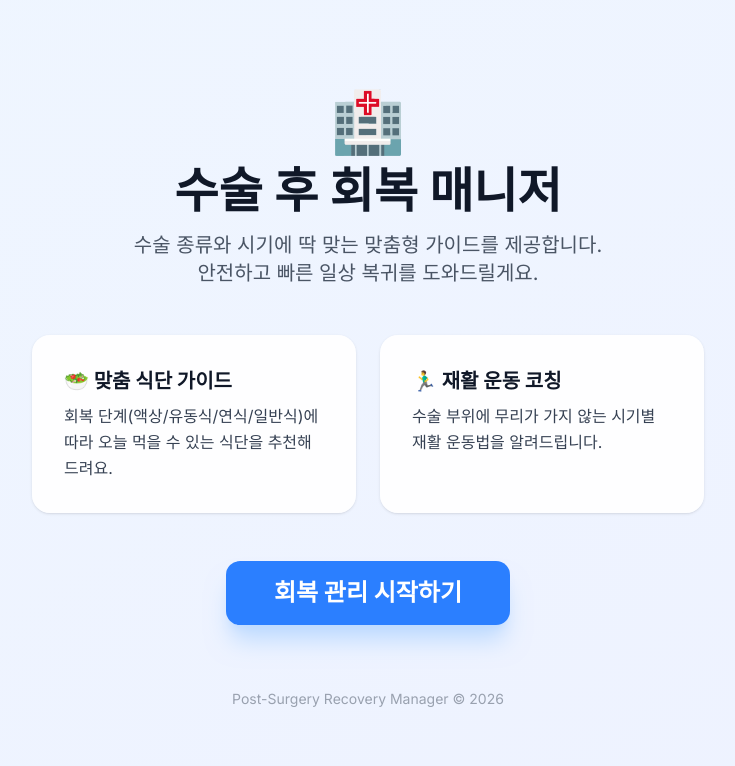
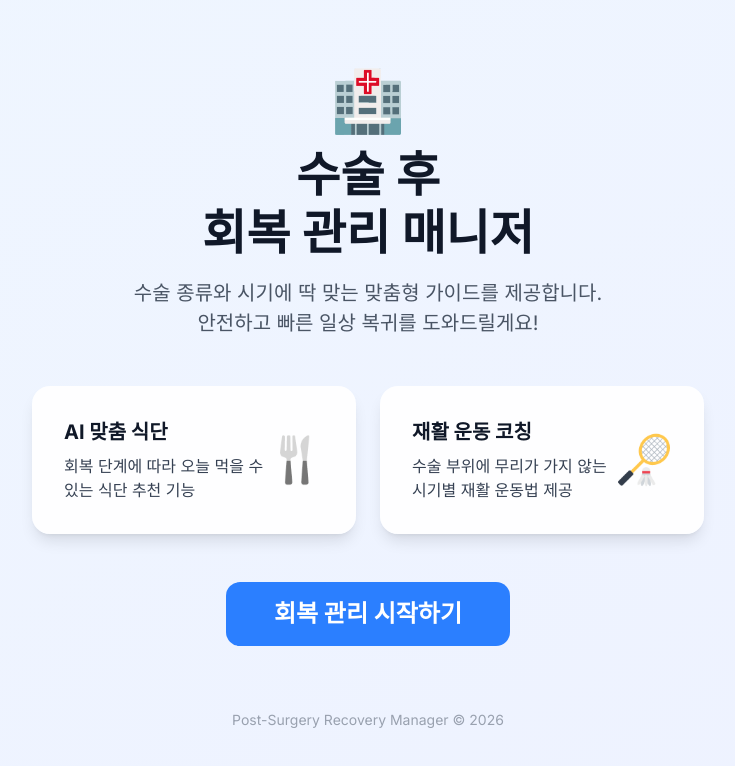
Before and after one commit to lastdays03/post-surgery-recovery-manager, a Next.js app: page / in a window 1280 px wide. Shown: the top 766 px of the page, without its empty margins (272-1007 px from the left). Built offline with nearby package versions, Linux system fonts and the light colour scheme.

Commit message:
feat: 메인 페이지 카드에 아이콘을 추가하여 UI를 개선했습니다.

```diff
--- a/app/page.tsx
+++ b/app/page.tsx
@@ -1,56 +1,80 @@
-'use client'
+"use client";
 
-import { useEffect } from 'react'
-import { useRouter } from 'next/navigation'
-import { getProfile } from '@/lib/local-storage'
-import { Button } from '@/components/ui/button'
-import { Card } from '@/components/ui/card'
+import { useEffect } from "react";
+import { useRouter } from "next/navigation";
+import { getProfile } from "@/lib/local-storage";
+import { Button } from "@/components/ui/button";
+import { Card } from "@/components/ui/card";
 
 export default function Home() {
-  const router = useRouter()
+  const router = useRouter();
 
   useEffect(() => {
     // 이미 프로필이 있다면 대시보드로 리다이렉트
-    const profile = getProfile()
+    const profile = getProfile();
     if (profile) {
-      router.push('/dashboard')
+      router.push("/dashboard");
     }
-  }, [router])
+  }, [router]);
 
   return (
     <div className="min-h-screen bg-gradient-to-br from-blue-50 to-indigo-50 flex flex-col items-center justify-center p-6">
       <main className="max-w-2xl w-full text-center">
         <div className="mb-12">
           <span className="text-6xl mb-4 block">🏥</span>
-          <h1 className="text-5xl font-bold mb-4 text-gray-900">
-            수술 후 회복 매니저
+          <h1 className="text-5xl font-bold mb-4 text-gray-900 leading-[1.2]">
+            수술 후 <br />
+            회복 관리 매니저
           </h1>
-          <p className="text-xl text-gray-600">
-            수술 종류와 시기에 딱 맞는 맞춤형 가이드를 제공합니다.<br />
-            안전하고 빠른 일상 복귀를 도와드릴게요.
+          <p className="text-xl text-gray-600 leading-[1.5]">
+            수술 종류와 시기에 딱 맞는 맞춤형 가이드를 제공합니다.
+            <br />
+            안전하고 빠른 일상 복귀를 도와드릴게요!
           </p>
         </div>
 
         <div className="grid grid-cols-1 md:grid-cols-2 gap-6 mb-12 text-left">
-          <Card className="bg-white/90 backdrop-blur shadow-sm">
-            <h3 className="text-xl font-bold mb-2 text-gray-900">🥗 맞춤 식단 가이드</h3>
-            <p className="text-gray-700 leading-relaxed">
-              회복 단계(액상/유동식/연식/일반식)에 따라 오늘 먹을 수 있는 식단을 추천해드려요.
-            </p>
+          <Card className="bg-white/90 backdrop-blur">
+            <div className="flex items-center">
+              <div className="flex flex-col">
+                <h2 className="text-xl font-bold mb-2 text-gray-900">
+                  AI 맞춤 식단
+                </h2>
+                <p className="text-gray-700 leading-[1.5]">
+                  회복 단계에 따라 오늘 먹을 수 있는 식단 추천 기능
+                </p>
+              </div>
+              <img
+                src="/fork-icon.png"
+                alt="icon"
+                className="w-14 h-14 ml-auto"
+              />
+            </div>
           </Card>
 
-          <Card className="bg-white/90 backdrop-blur shadow-sm">
-            <h3 className="text-xl font-bold mb-2 text-gray-900">🏃‍♂️ 재활 운동 코칭</h3>
-            <p className="text-gray-700 leading-relaxed">
-              수술 부위에 무리가 가지 않는 시기별 재활 운동법을 알려드립니다.
-            </p>
+          <Card className="bg-white/90 backdrop-blur">
+            <div className="flex items-center">
+              <div className="flex flex-col">
+                <h3 className="text-xl font-bold mb-2 text-gray-900">
+                  재활 운동 코칭
+                </h3>
+                <p className="text-gray-700 leading-[1.5]">
+                  수술 부위에 무리가 가지 않는 시기별 재활 운동법 제공
+                </p>
+              </div>
+              <img
+                src="/exercise-icon.png"
+                alt="icon"
+                className="w-14 h-14 ml-auto"
+              />
+            </div>
           </Card>
         </div>
 
         <Button
           size="lg"
-          onClick={() => router.push('/onboarding')}
-          className="w-full md:w-auto text-2xl py-6 px-12 shadow-xl shadow-blue-200"
+          onClick={() => router.push("/onboarding")}
+          className="w-full md:w-auto text-2xl py-6 px-12"
         >
           회복 관리 시작하기
         </Button>
@@ -60,5 +84,5 @@ export default function Home() {
         Post-Surgery Recovery Manager &copy; 2026
       </footer>
     </div>
-  )
+  );
 }
```
